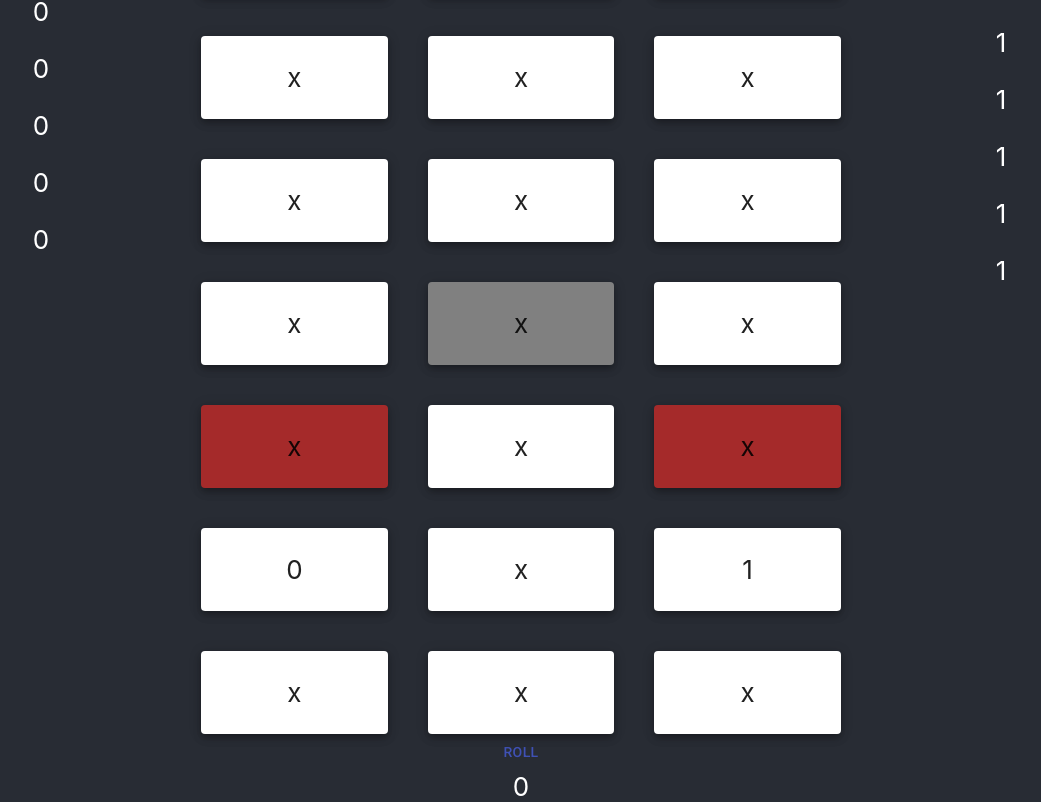
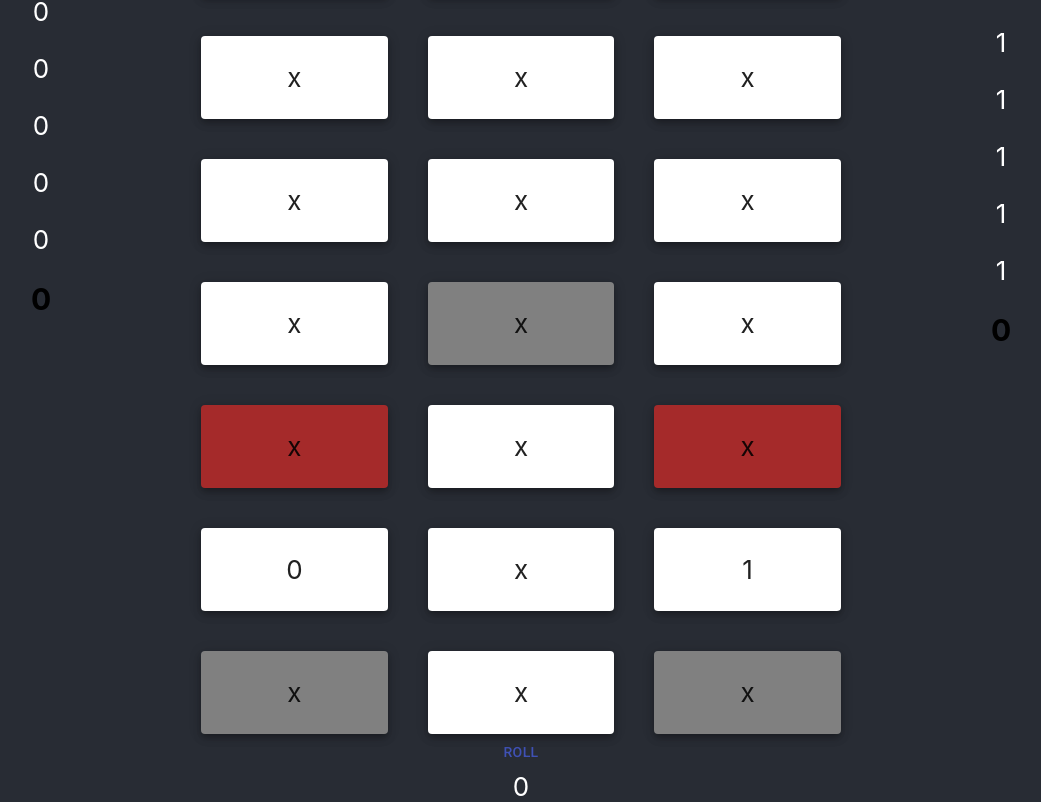
Before and after one commit to alex-808/ur.io, a React (Create React App) app in the folder client/: page / in a window 1280 px wide. Shown: the part 407-1209 px from the top of the page, without its empty margins (119-1160 px from the left). Built offline with nearby package versions, Linux system fonts and the light colour scheme.

Commit message:
Add rosette tiles

```diff
--- a/client/src/App.tsx
+++ b/client/src/App.tsx
@@ -20,34 +20,30 @@ function App() {
   }, [])
 
   const handleTokenClick = (token: number | null, oc: PlayerID) => {
-    console.log({ token })
-    console.log({ oc })
     if (
       oc === game.current.activePlayer?.id &&
       token !== null &&
       game.current.rollVal
     ) {
-      console.log('moving')
       if (game.current.phase === 'movement' && game.current.activePlayer) {
         const newPos = game.current.activePlayer.moveToken(
           token,
           game.current.rollVal
         )
-        console.log(newPos)
-        // working on scoring here
         if (newPos === 13) {
           game.current.activePlayer.scoreGoal()
         }
         game.current.updateBoard()
-        game.current.changeTurn()
+        if (newPos !== 3 && newPos !== 7 && newPos !== 11) {
+          game.current.changeTurn()
+        } else {
+        }
       }
     }
     setGameState({ ...game.current })
   }
-
+  //TODO merge these two functions since they do similar things
   const handlePlayerStartClick = (playerID: PlayerID) => {
-    console.log(playerID)
-    console.log(game.current.activePlayer?.id)
     if (
       playerID === game.current.activePlayer?.id &&
       game.current.phase === 'movement'
@@ -55,20 +51,20 @@ function App() {
       const token = game.current.activePlayer?.tokens.findIndex(
         tokenPos => tokenPos === -1
       )
-      console.log(token)
 
       if (token !== undefined && token !== -1 && game.current.rollVal) {
         game.current.activePlayer.moveToken(token, game.current.rollVal)
-        console.log('start clic')
         game.current.updateBoard()
-        game.current.changeTurn()
+        if (game.current.rollVal !== 4) {
+          game.current.changeTurn()
+        } else {
+        }
       }
     }
     setGameState({ ...game.current })
   }
   const onClick = () => {
     game.current.rollDice()
-    console.log(game.current.rollVal)
     setGameState({ ...game.current })
   }
   return (
--- a/client/src/components/PlayerStart.tsx
+++ b/client/src/components/PlayerStart.tsx
@@ -18,6 +18,7 @@ const PlayerStart: React.FC<Props> = ({ player, activePlayer, onClick }) => {
         .map(token => (
           <p key={Math.random()}>{player.id}</p>
         ))}
+      <b style={{ color: 'black', fontSize: '30px' }}>{player.score}</b>
     </div>
   )
 }
--- a/client/src/game.ts
+++ b/client/src/game.ts
@@ -96,7 +96,7 @@ class Game {
     {
       oc: null,
       token: null,
-      type: 'normal',
+      type: 'rosette',
     },
     {
       oc: null,
@@ -106,7 +106,7 @@ class Game {
     {
       oc: null,
       token: null,
-      type: 'normal',
+      type: 'rosette',
     },
   ]
   rollVal: number | null = 0
@@ -133,7 +133,7 @@ class Game {
     const val2 = Math.floor(Math.random() * 3)
 
     //this.rollVal = val1 + val2
-    this.rollVal = 1
+    this.rollVal = 4
     if (this.rollVal !== 0) {
       this.phase = 'movement'
     } else {
@@ -214,7 +214,7 @@ class Player implements PlayerI {
   }
   moveToken(tokenIndex: number, rollVal: number) {
     this.tokens[tokenIndex] += rollVal
-    console.log(this.tokens)
+    console.log(this.tokens[tokenIndex])
     return this.tokens[tokenIndex]
   }
 }
```
